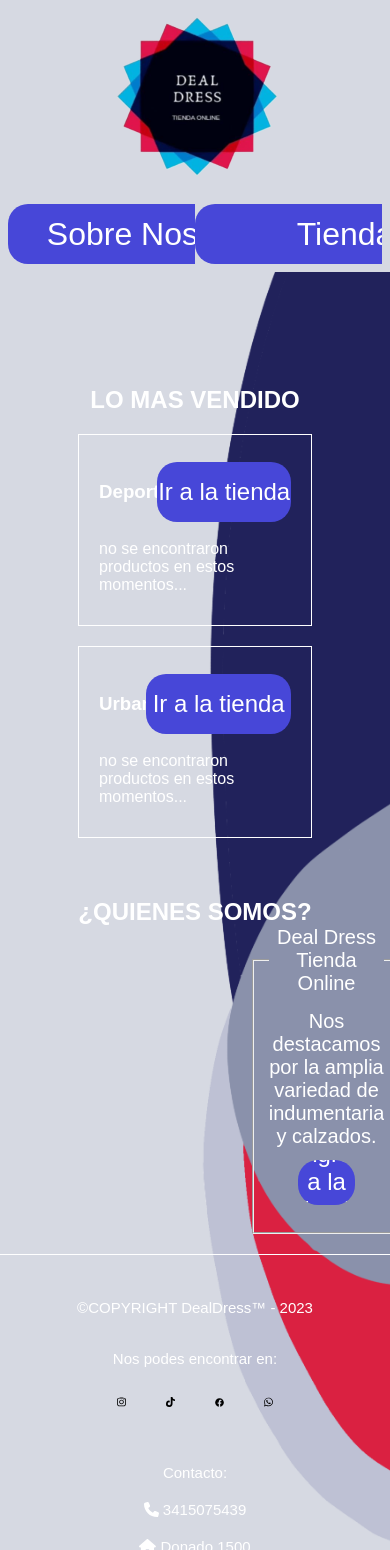
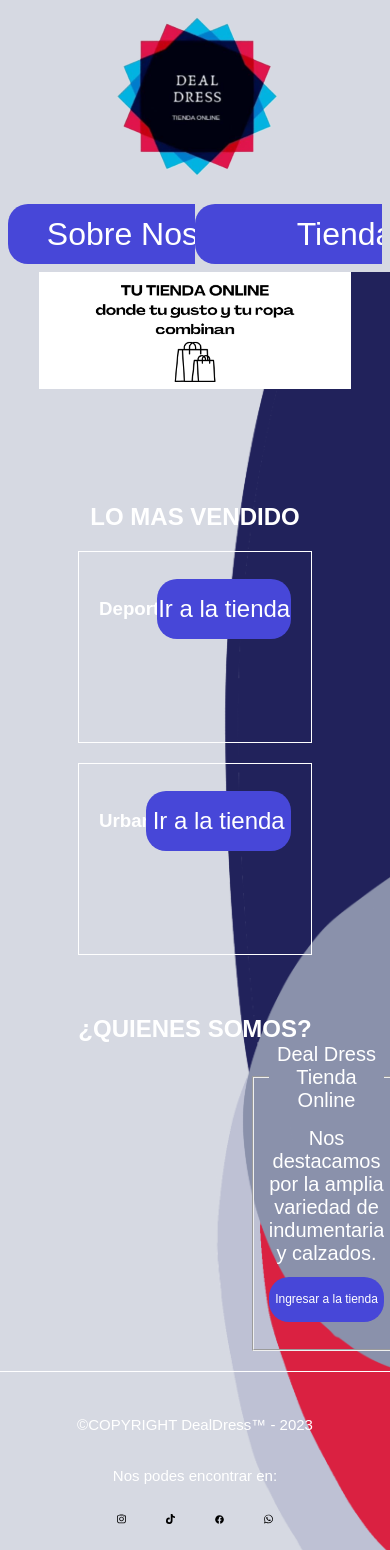
Before and after one commit to Nikias-Tacain/DealDress, a Next.js app: page / in a window 390 px wide. Shown: the top 1550 px of the page. Built offline with nearby package versions, Linux system fonts and the light colour scheme.

Commit message:
visual cliente

```diff
--- a/src/app/components/HeaderHub.module.css
+++ b/src/app/components/HeaderHub.module.css
@@ -34,14 +34,13 @@
     padding-top: 2%;
     font-size: 18px;
 }
-.carousel {
+
+.carrouselImg{
     display: flex;
-    align-items: center;
     justify-content: center;
 }
-
-.slide {
-    max-width: 100%;
+.carrouselImg img{
+    width: 80%;
     height: auto;
 }
 
--- a/src/app/components/HeaderHubCarrousel.jsx
+++ b/src/app/components/HeaderHubCarrousel.jsx
@@ -2,8 +2,8 @@ import styles from './HeaderHub.module.css'
 export default function HeaderHubCarrousel() {
     return(
         <section>
-            <div>
-
+            <div  className={styles.carrouselImg}>
+                <img src="/CarrouselImg1.png" alt="" />
             </div>
             <marquee behavior="scroll" direction="left" className={styles.headerHubCarrouselMarquee}>
                 ENVIOS GRATIS EN ROSARIO !!! &nbsp;&nbsp;&nbsp;&nbsp;&nbsp;&nbsp;&nbsp;&nbsp;&nbsp;&nbsp;&nbsp;&nbsp;&nbsp;&nbsp;&nbsp;&nbsp;&nbsp;&nbsp;&nbsp;&nbsp;&nbsp;&nbsp;&nbsp;&nbsp;&nbsp;&nbsp;&nbsp;&nbsp;&nbsp;&nbsp;&nbsp;&nbsp;&nbsp;&nbsp;&nbsp;&nbsp;&nbsp;&nbsp;&nbsp;&nbsp;&nbsp;&nbsp;&nbsp;&nbsp;&nbsp;&nbsp;&nbsp;&nbsp;&nbsp;&nbsp;&nbsp;&nbsp;&nbsp;&nbsp;&nbsp;&nbsp;&nbsp;&nbsp;&nbsp;&nbsp;&nbsp;&nbsp;&nbsp;&nbsp;
--- a/src/app/components/MainHub.module.css
+++ b/src/app/components/MainHub.module.css
@@ -47,8 +47,9 @@
 .sobreNosotros__info > article:hover {
     transform: translateY(6px);
 }
-@media screen and (min-width: 300px) {
+@media screen and (max-width: 600px) {
     .sobreNosotros__info > article {
-        width: 50%;
+        width: 100%;
+        font-size: 12px;
     }
 }
--- a/src/app/components/ProductsHub.jsx
+++ b/src/app/components/ProductsHub.jsx
@@ -14,7 +14,7 @@ export default function ProductsHub() {
                     </article>
                 </div>
                 <div className={styles.productsHub__accesoDirectoTienda}>
-                    <p>no se encontraron productos en estos momentos...</p>
+
                 </div>
             </article>
             <article>
@@ -27,7 +27,7 @@ export default function ProductsHub() {
                     </article>
                 </div>
                 <div className={styles.productsHub__accesoDirectoTienda}>
-                    <p>no se encontraron productos en estos momentos...</p>
+
                 </div>
             </article>
         </section>
--- a/src/app/globals.css
+++ b/src/app/globals.css
@@ -2,6 +2,7 @@ html{
   scroll-behavior: smooth;
 }
 body{
+  font-size: 1rem;
   font-family: Arial, sans-serif;
   color: #ffff;
   background-image: url(/fondoPage.png);
```
Also changed, not shown: src/app/tienda/[id]/InfoProduct.module.css (+21 -1 lines), src/app/tienda/[id]/page.jsx (+8 -5 lines), src/app/tienda/components/CardTienda.module.css (+5 -2 lines), public/CarrouselImg2.png (deleted), public/CarrouselImg3.png (deleted).
